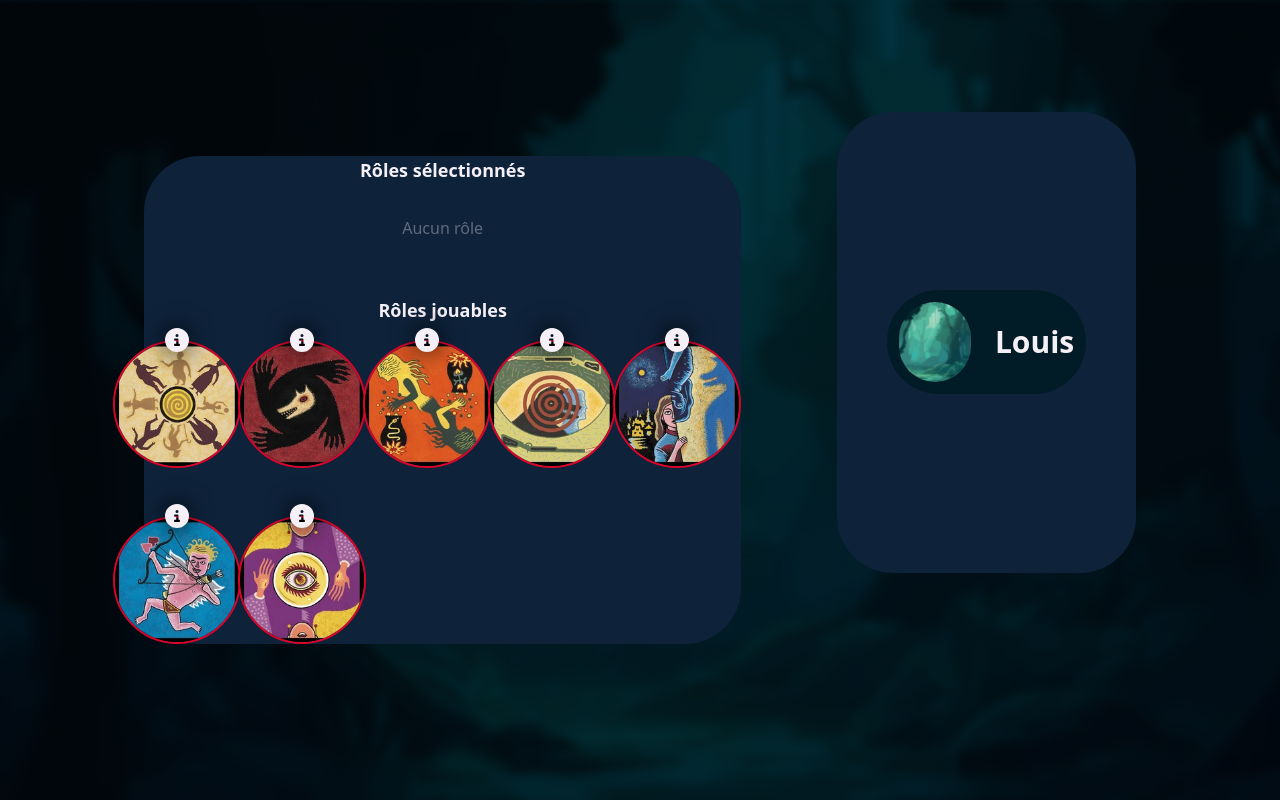
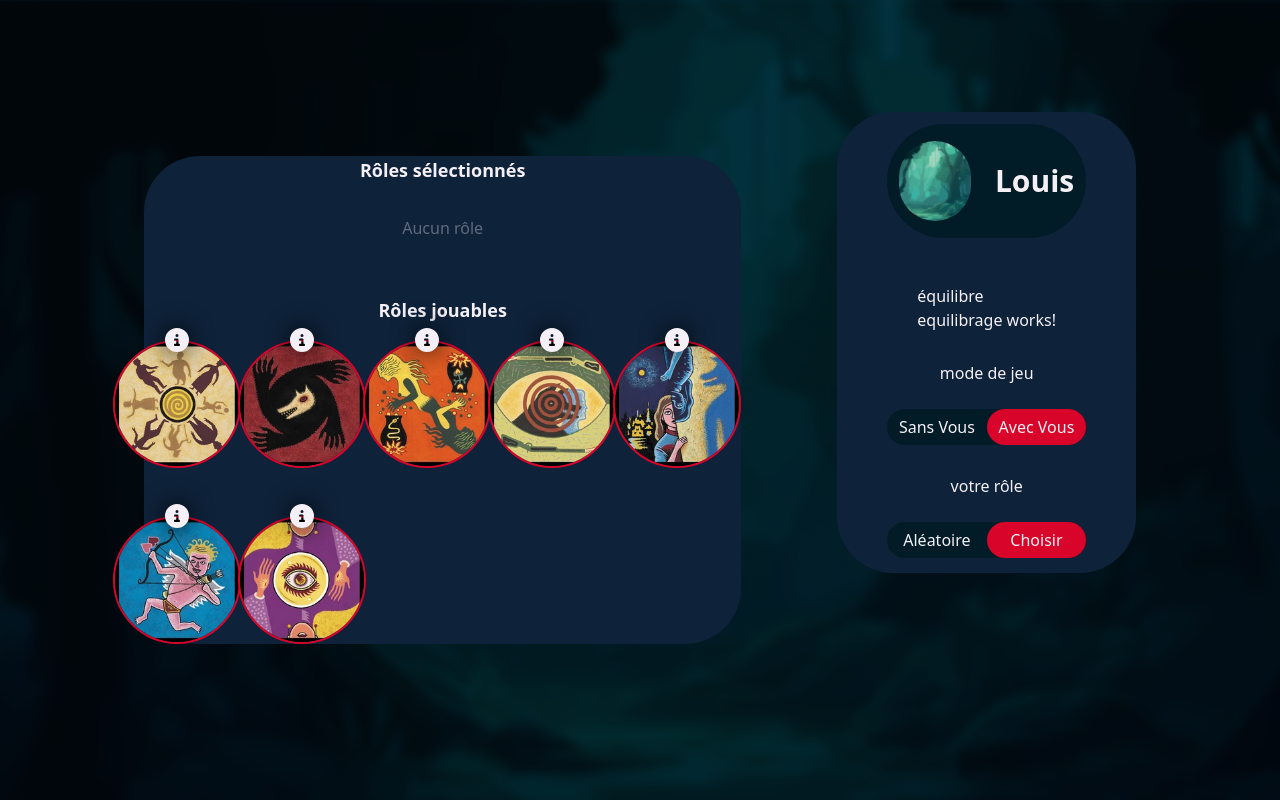
Before and after one commit to ClemStun/loup-garou-llm, an Angular app in the folder loup-garou-app/: page /new-game in a window 1280 px wide. Built offline with nearby package versions, Linux system fonts and the light colour scheme.

Commit message:
ptit push

```diff
--- a/loup-garou-app/src/app/app.module.ts
+++ b/loup-garou-app/src/app/app.module.ts
@@ -23,6 +23,7 @@ import { JeuAnnonceComponent } from './components/shared/jeu-annonce/jeu-annonce
 import { FontAwesomeModule } from '@fortawesome/angular-fontawesome';
 import { AppRoutingModule } from './app-routing.module';
 import { InputNumberComponent } from './components/shared/input-number/input-number.component';
+import { FormsModule } from '@angular/forms'; // Import FormsModule
 
 @NgModule({
   declarations: [
@@ -50,7 +51,8 @@ import { InputNumberComponent } from './components/shared/input-number/input-num
   imports: [
     BrowserModule,
     FontAwesomeModule,
-    AppRoutingModule
+    AppRoutingModule,
+    FormsModule
   ],
   providers: [],
   bootstrap: [AppComponent]
--- a/loup-garou-app/src/app/components/pages/nouvelle-partie/nouvelle-partie.component.html
+++ b/loup-garou-app/src/app/components/pages/nouvelle-partie/nouvelle-partie.component.html
@@ -5,13 +5,33 @@
     </div>
     <div class="w-1/3 h-full flex flex-col gap-12">
         <div class="flex flex-col items-center justify-center gap-8 h-4/5 rounded-16 bg-dark-1">
-            <div class="flex w-2/3 items-center gap-6 p-3 rounded-full bg-dark-bg">
+            <div class="mt-3 flex h-1/4 w-2/3 items-center gap-6 p-3 rounded-full bg-dark-bg">
                 <div class="w-20 h-20 overflow-hidden rounded-full">
                     <img [src]="imgSrc" alt="Avatar"
                         class="h-full object-cover" />
                 </div>
                 <h1 [innerHTML]="pseudo" class="font-bold text-3xl"></h1>
             </div>
+            <div class="h-2/3 w-full flex flex-col items-center justify-around">
+                <div class="">
+                    <h1>équilibre</h1>
+                    <app-equilibrage></app-equilibrage>
+                </div>
+                <div class="w-full flex flex-col justify-center items-center">
+                    <h1>mode de jeu</h1>
+                    <div class="flex justify-evenly items-center mt-6 h-9 w-8/12 bg-dark-bg rounded-full" (click)="switchmode()">
+                        <div [ngClass]="{'bg-primary': !modeActif }" class="flex items-center justify-center w-1/2 h-9 rounded-full p-1">Sans Vous</div>
+                        <div [ngClass]="{'bg-primary': modeActif}" class="flex items-center justify-center w-1/2 h-9 rounded-full p-1">Avec Vous</div>
+                    </div>
+                </div>
+                <div class="w-full flex flex-col justify-center items-center">
+                    <h1>votre rôle</h1>
+                    <div class="flex justify-evenly items-center mt-6 h-9 w-8/12 bg-dark-bg rounded-full" (click)="switchrole()">
+                        <div [ngClass]="{'bg-primary': !roleActif }" class="flex items-center justify-center w-1/2 h-9 rounded-full p-1">Aléatoire</div>
+                        <div [ngClass]="{'bg-primary': roleActif}" class="flex items-center justify-center w-1/2 h-9 rounded-full p-1">Choisir</div>
+                    </div>
+                </div>
+            </div>
         </div>
         <div></div>
     </div>
--- a/loup-garou-app/src/app/components/pages/nouvelle-partie/nouvelle-partie.component.ts
+++ b/loup-garou-app/src/app/components/pages/nouvelle-partie/nouvelle-partie.component.ts
@@ -10,6 +10,8 @@ import { RolesService } from 'src/app/services/roles.service';
 export class NouvellePartieComponent implements OnInit {
   pseudo = "Louis";
   imgSrc = "../../../../assets/images/bg.png";
+  roleActif = true;
+  modeActif = true;
 
   constructor(private rolesService: RolesService) { }
 
@@ -17,4 +19,12 @@ export class NouvellePartieComponent implements OnInit {
     this.rolesService.resetArrays();
   }
 
+  switchmode(){
+    this.modeActif = !this.modeActif;
+  }
+
+  switchrole(){
+    this.roleActif = !this.roleActif;
+  }
+
 }
--- a/loup-garou-app/src/app/components/shared/equilibrage/equilibrage.component.ts
+++ b/loup-garou-app/src/app/components/shared/equilibrage/equilibrage.component.ts
@@ -7,4 +7,7 @@ import { Component } from '@angular/core';
 })
 export class EquilibrageComponent {
 
+  constructor(){}
+
+
 }
```
